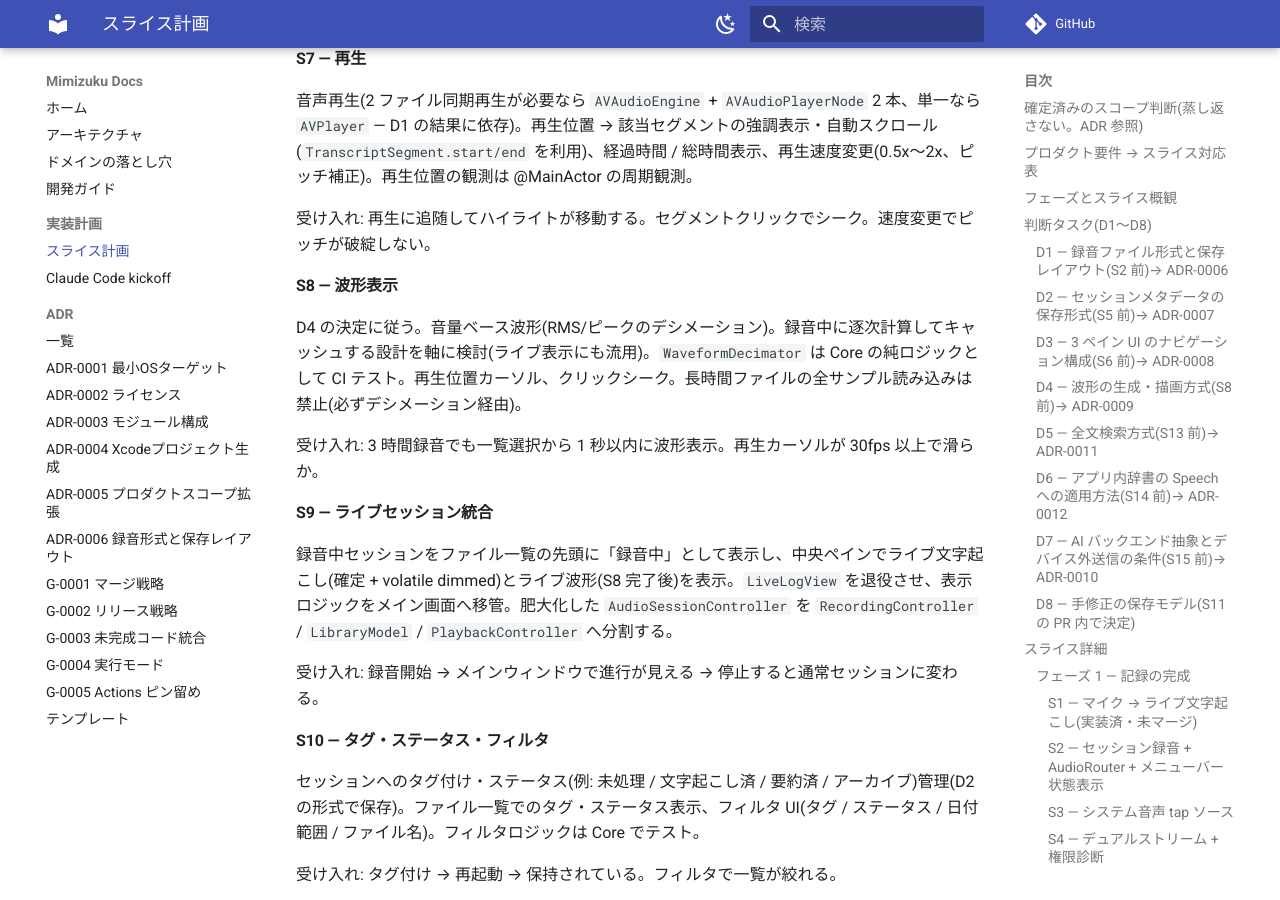
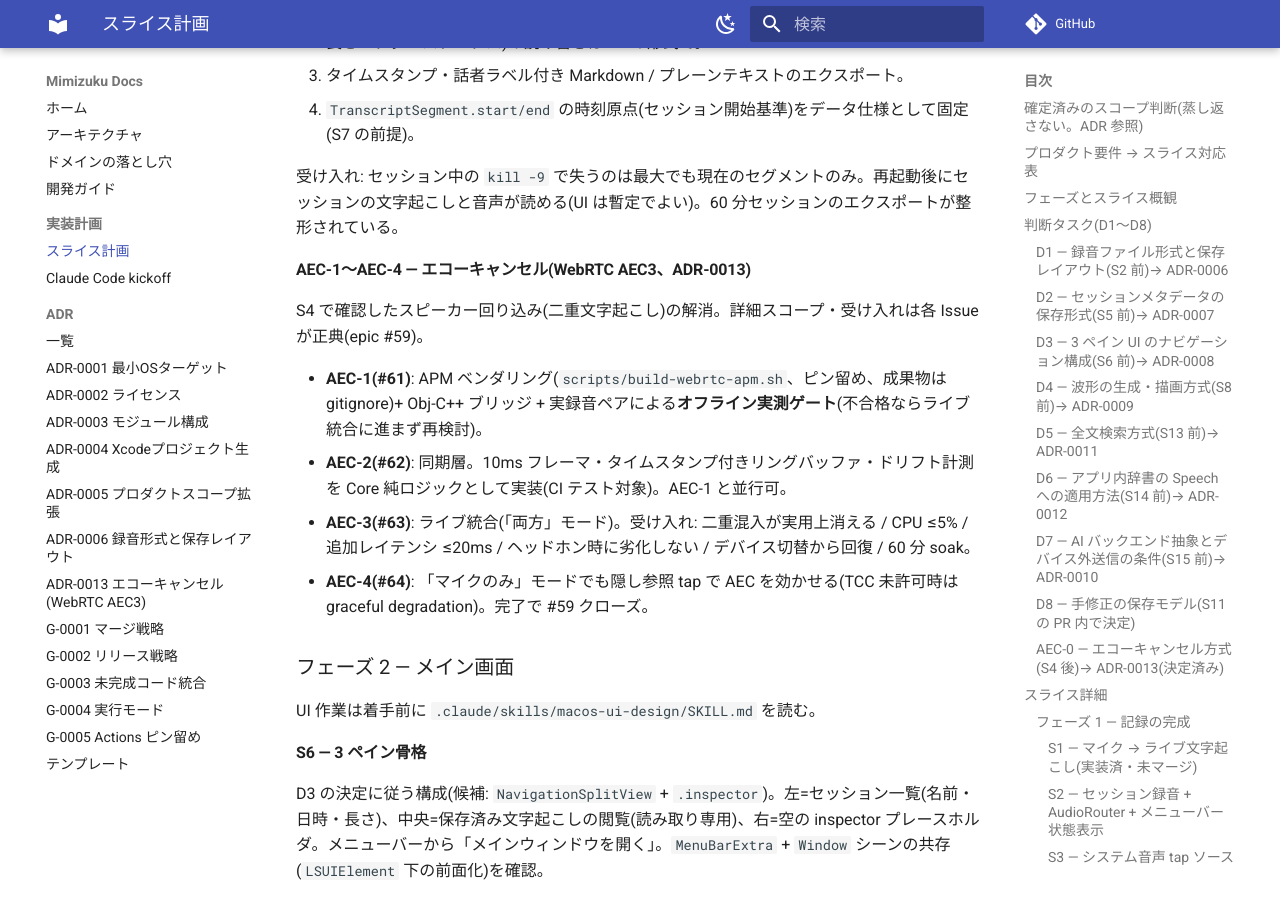
Before and after one commit to nallto/mimizuku, an MkDocs documentation site: the page built from docs/plan/IMPLEMENTATION_PLAN.md, in a window 1280 px wide and 900 px high, scrolled down 7956 px. Built offline with MkDocs 1.6.1 and Material for MkDocs 9.7.7, drawn with Linux system fonts in a browser that asks for light colours; comment, search, counter and statistics services are not loaded; some of the changed text lies outside the part shown.

Commit message:
docs: ADR-0013 エコーキャンセルは WebRTC AEC3 を採用(AEC-0)
Co-Authored-By: Claude Fable 5 <noreply@anthropic.com>

```diff
--- a/docs/plan/IMPLEMENTATION_PLAN.md
+++ b/docs/plan/IMPLEMENTATION_PLAN.md
@@ -23,7 +23,8 @@
 | メニューバー表示で動作状況が判別できる | S2 |
 | 入力はマイク / スピーカー出力 / 両方を指定可能 | S3, S4 |
 | マイク・スピーカー音声の録音 | S2, S3, S4 |
-| リアルタイム文字起こし | S1(済・未マージ), S4 |
+| スピーカー運用時のエコー除去(会議用途の必須要件、2026-07-21 追加) | AEC-1〜AEC-4(#59 / ADR-0013) |
+| リアルタイム文字起こし | S1, S4 |
 | リアルタイム翻訳(原文・訳文セット表示) | S15, S16 |
 | メイン画面 3 ペイン(左=一覧 / 中央=波形+文字起こし / 右=サブペイン) | S6 |
 | ファイル一覧(名前・日時・長さ・タグ・ステータス)とフィルタ | S6, S10 |
@@ -45,10 +46,14 @@
 |---|---|---|---|---|
 | **フェーズ 1 — 記録の完成** | | | | |
 | S0 | リポジトリ立ち上げ | — | — | 完了(#6) |
-| S1 | マイク → ライブ文字起こし | S0 | — | 実装済・未マージ(#9) |
-| S2 | セッション録音 + AudioRouter + メニューバー状態表示 | S1 | D1 | 未着手 |
-| S3 | システム音声 tap ソース | S2 | — | 未着手 |
-| S4 | デュアルストリーム + 権限診断 | S3 | — | 未着手 |
+| S1 | マイク → ライブ文字起こし | S0 | — | 完了(#24) |
+| S2 | セッション録音 + AudioRouter + メニューバー状態表示 | S1 | D1 | 完了(#55) |
+| S3 | システム音声 tap ソース | S2 | — | 完了(#56) |
+| S4 | デュアルストリーム + 権限診断 | S3 | — | 完了(#65) |
+| AEC-1 | WebRTC APM ベンダリング + ブリッジ + オフライン検証(#61) | S4 | AEC-0 | 未着手 |
+| AEC-2 | AEC 同期層(フレーマ・リングバッファ・ドリフト計測)(#62) | S4 | AEC-0 | 未着手 |
+| AEC-3 | AEC ライブ統合(両方モード)(#63) | AEC-1, AEC-2 | — | 未着手 |
+| AEC-4 | マイクのみモードの参照 tap(#64) | AEC-3 | — | 未着手 |
 | S5 | 文字起こし永続化 + セッションモデル | S2 | D2 | 未着手 |
 | **フェーズ 2 — メイン画面** | | | | |
 | S6 | 3 ペイン骨格 | S5 | D3 | 未着手 |
@@ -123,6 +128,12 @@ S5 以降、S9〜S13 は相互にほぼ独立で並行着手できる。1 スラ
 
 - 原文を直接置換(単純、再文字起こしで消える)vs 修正レイヤ(原文保持、再文字起こし後に再適用可能だが複雑)。S18(再文字起こし)と相互作用するため、S11 の PR 内で方針を明記する(必要なら ADR 昇格)。
 
+### AEC-0 — エコーキャンセル方式(S4 後)→ ADR-0013(決定済み)
+
+- S4 の実機検証でスピーカー回り込み(二重文字起こし)が確認され、会議用途の必須要件として追加された判断(epic #59)。
+- Apple VPIO はシステム全体ダッキングで tap 捕捉と非両立(実測・domain-pitfalls #12)。**WebRTC AEC3 を採用**し、処理後音声を文字起こし・録音の両方に使う(ADR-0006 の native 録音方針をマイクについて修正)。代替案比較・出典・ゲート条件は ADR-0013。
+- 注: ADR 番号は D2〜D7 が 0007〜0012 を予約済みのため 0013。
+
 ## スライス詳細
 
 ### フェーズ 1 — 記録の完成
@@ -172,6 +183,15 @@ S5 以降、S9〜S13 は相互にほぼ独立で並行着手できる。1 スラ
 4. `TranscriptSegment.start/end` の時刻原点(セッション開始基準)をデータ仕様として固定(S7 の前提)。
 
 受け入れ: セッション中の `kill -9` で失うのは最大でも現在のセグメントのみ。再起動後にセッションの文字起こしと音声が読める(UI は暫定でよい)。60 分セッションのエクスポートが整形されている。
+
+#### AEC-1〜AEC-4 — エコーキャンセル(WebRTC AEC3、ADR-0013)
+
+S4 で確認したスピーカー回り込み(二重文字起こし)の解消。詳細スコープ・受け入れは各 Issue が正典(epic #59)。
+
+- **AEC-1(#61)**: APM ベンダリング(`scripts/build-webrtc-apm.sh`、ピン留め、成果物は gitignore)+ Obj-C++ ブリッジ + 実録音ペアによる**オフライン実測ゲート**(不合格ならライブ統合に進まず再検討)。
+- **AEC-2(#62)**: 同期層。10ms フレーマ・タイムスタンプ付きリングバッファ・ドリフト計測を Core 純ロジックとして実装(CI テスト対象)。AEC-1 と並行可。
+- **AEC-3(#63)**: ライブ統合(「両方」モード)。受け入れ: 二重混入が実用上消える / CPU ≤5% / 追加レイテンシ ≤20ms / ヘッドホン時に劣化しない / デバイス切替から回復 / 60 分 soak。
+- **AEC-4(#64)**: 「マイクのみ」モードでも隠し参照 tap で AEC を効かせる(TCC 未許可時は graceful degradation)。完了で #59 クローズ。
 
 ### フェーズ 2 — メイン画面
 
--- a/mkdocs.yml
+++ b/mkdocs.yml
@@ -47,6 +47,7 @@ nav:
       - ADR-0004 Xcodeプロジェクト生成: adr/0004-xcode-project-generation.md
       - ADR-0005 プロダクトスコープ拡張: adr/0005-product-scope-expansion.md
       - ADR-0006 録音形式と保存レイアウト: adr/0006-recording-format-and-layout.md
+      - ADR-0013 エコーキャンセル(WebRTC AEC3): adr/0013-echo-cancellation-webrtc-aec3.md
       - G-0001 マージ戦略: adr/governance/G-0001-merge-strategy.md
       - G-0002 リリース戦略: adr/governance/G-0002-release-strategy.md
       - G-0003 未完成コード統合: adr/governance/G-0003-incomplete-code-integration.md
```
Also changed, not shown: docs/adr/0006-recording-format-and-layout.md (+1 -1 lines), docs/adr/0013-echo-cancellation-webrtc-aec3.md (added, +51 -0 lines), docs/adr/README.md (+1 -0 lines).
